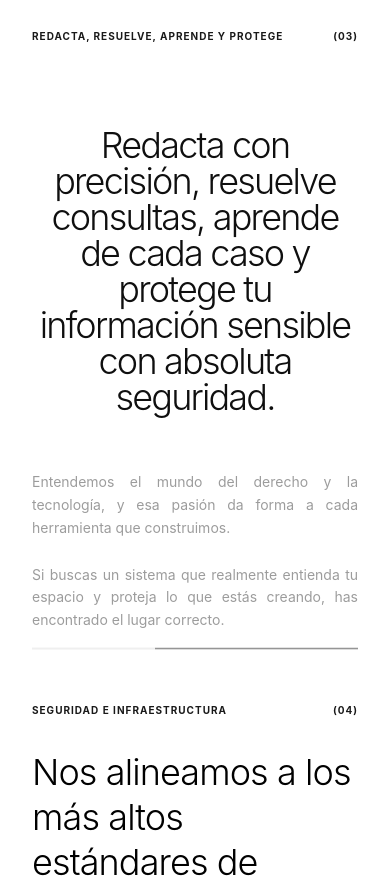
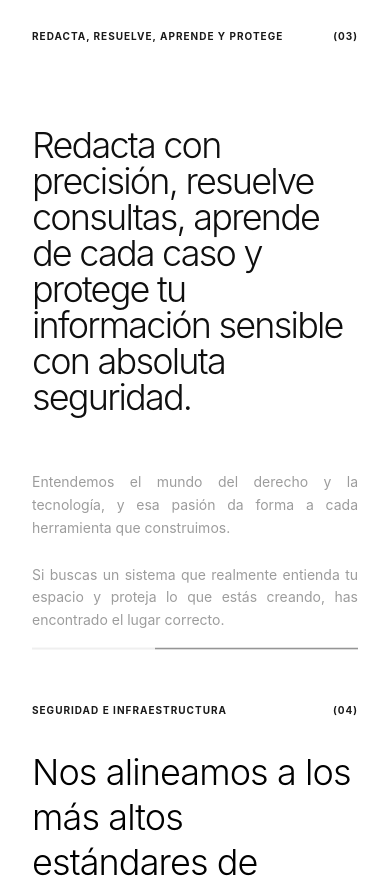
Before and after one commit to cbeuvrin/iudex, a React (Vite) app in the folder app/: page / in a window 390 px wide. Shown: the part 4240-5131 px from the top of the page. Built offline with nearby package versions, Linux system fonts and the light colour scheme.

Commit message:
style: remove centering from features phrase on mobile for better alignment

```diff
--- a/app/src/App.tsx
+++ b/app/src/App.tsx
@@ -1423,7 +1423,7 @@ function App() {
             transform: `translateY(${(1 - Math.min(1, featuresProgress * 1.5)) * 40}px)`,
           }}
         >
-          <h2 className="text-4xl md:text-6xl lg:text-[110px] font-light leading-[1] tracking-tighter text-black w-full text-center md:text-left">
+          <h2 className="text-4xl md:text-6xl lg:text-[110px] font-light leading-[1] tracking-tighter text-black w-full text-left">
             {/* Key verb - always black */}
             <span style={{ color: 'black', transition: 'color 1.2s ease' }}>Redacta</span>{" "}
             {/* Filler - fades out after scroll > 0.8 */}
```
